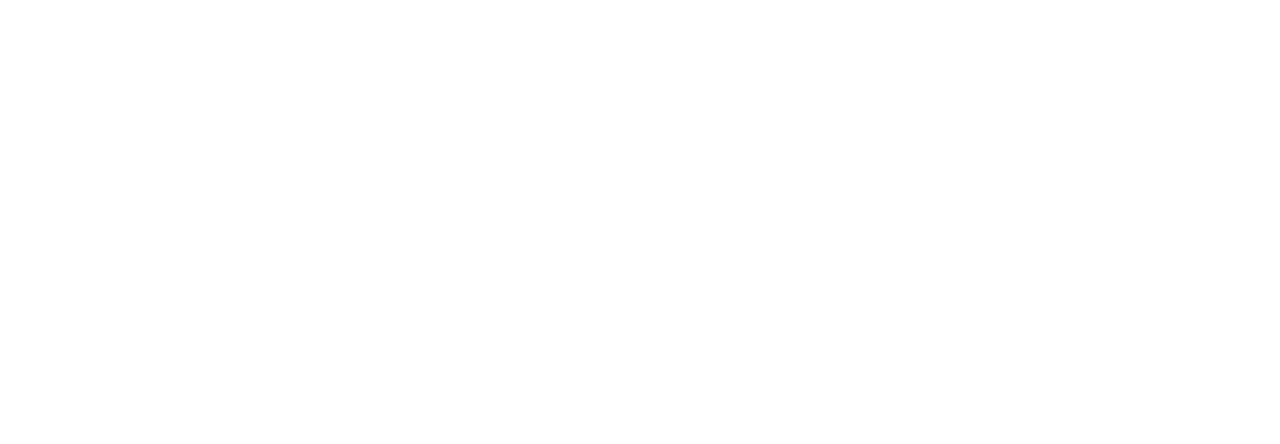
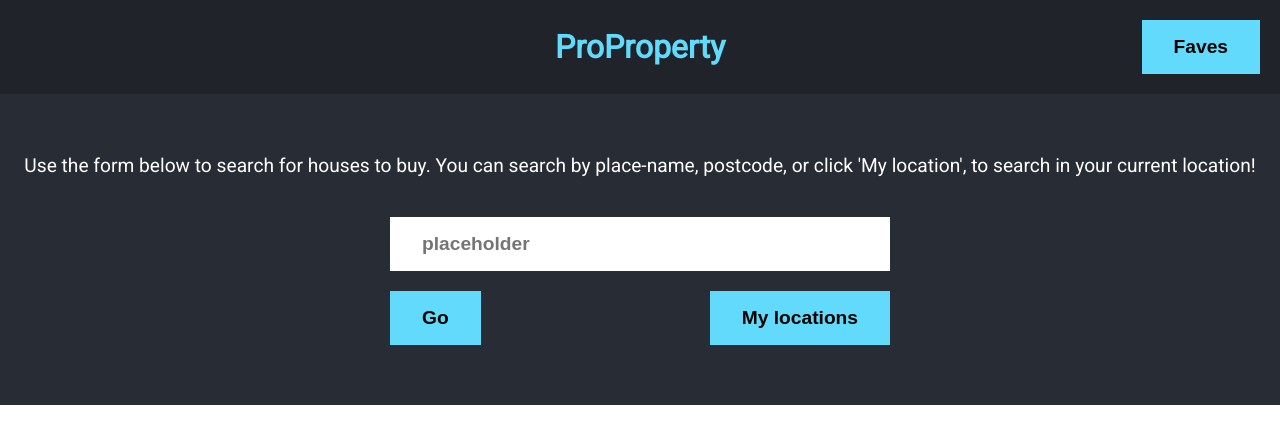
Before and after one commit to illiapelypenko/proproperty, a website built with webpack: page src/index.html in a window 1280 px wide. Built offline with nearby package versions, Linux system fonts and the light colour scheme; files whose address does not match are found by name.

Commit message:
add header and search form styling

```diff
--- a/src/index.html
+++ b/src/index.html
@@ -4,7 +4,29 @@
     <meta charset="UTF-8" />
     <meta name="viewport" content="width=device-width, initial-scale=1.0" />
     <script src="index.js"></script>
-    <title>Proproperty</title>
+    <link rel="stylesheet" href="style.css" />
+    <title>ProProperty</title>
   </head>
-  <body></body>
+  <body>
+    <header class="header">
+      <h1 class="header__logo">ProProperty</h1>
+      <button>Faves</button>
+    </header>
+    <main class="main">
+      <section class="search">
+        <p class="search__instruction">
+          Use the form below to search for houses to buy. You can search by
+          place-name, postcode, or click 'My location', to search in your
+          current location!
+        </p>
+        <form class="search__form">
+          <input type="text" placeholder="placeholder" />
+          <div class="search__buttons">
+            <button>Go</button>
+            <button>My locations</button>
+          </div>
+        </form>
+      </section>
+    </main>
+  </body>
 </html>
--- a/src/index.js
+++ b/src/index.js
@@ -1 +1 @@
-alert("hello");
+import "./styles/main.scss";
--- /dev/null
+++ b/src/styles/base/basic.scss
@@ -0,0 +1,15 @@
+@import url("https://fonts.googleapis.com/css2?family=Roboto&display=swap");
+
+* {
+  padding: 0px;
+  margin: 0px;
+  box-sizing: border-box;
+}
+
+body {
+  display: flex;
+  flex-direction: column;
+  min-height: 100vh;
+  font-family: "Roboto", sans-serif;
+  color: #fff;
+}
--- /dev/null
+++ b/src/styles/base/utilities.scss
@@ -0,0 +1,25 @@
+button {
+  border: none;
+  outline: none;
+  padding: 1rem 2rem;
+  background: $secondary-color;
+  font-weight: bold;
+  cursor: pointer;
+  transition: 0.2s;
+  font-size: 1.2rem;
+
+  &:hover {
+    background: #fff;
+  }
+}
+
+input {
+  padding: 1rem 2rem;
+  border: none;
+  outline: none;
+  font-weight: bold;
+  font-size: 1.2rem;
+  color: gray;
+  width: 100%;
+  display: block;
+}
--- /dev/null
+++ b/src/styles/base/vars.scss
@@ -0,0 +1,7 @@
+$main-color: #282c34;
+$mainDark-color: #20232a;
+$mainLight-color: #32363e;
+$secondary-color: #61dafb;
+$font-color: #4c4c4c;
+
+$defaultSidePadding: 20px;
--- /dev/null
+++ b/src/styles/components/header.scss
@@ -0,0 +1,16 @@
+.header {
+  flex: 0 1;
+  display: flex;
+  background-color: $mainDark-color;
+  position: relative;
+  justify-content: flex-end;
+  align-items: center;
+  padding: 20px $defaultSidePadding;
+
+  &__logo {
+    position: absolute;
+    left: 50%;
+    transform: translateX(-50%); // for centring logo besides btn on the right
+    color: $secondary-color;
+  }
+}
--- /dev/null
+++ b/src/styles/components/main.scss
@@ -0,0 +1,25 @@
+.main {
+  flex: 1 1;
+
+  .search {
+    background-color: $main-color;
+    padding: 60px $defaultSidePadding;
+
+    .search__instruction {
+      font-size: 1.2rem;
+      text-align: center;
+    }
+
+    .search__form {
+      padding-top: 40px;
+      width: 500px;
+      margin: auto;
+
+      .search__buttons {
+        margin-top: 20px;
+        display: flex;
+        justify-content: space-between;
+      }
+    }
+  }
+}
--- /dev/null
+++ b/src/styles/main.scss
@@ -0,0 +1,5 @@
+@import "base/basic.scss";
+@import "base/vars.scss";
+@import "components/header.scss";
+@import "components/main.scss";
+@import "base/utilities.scss";
```
